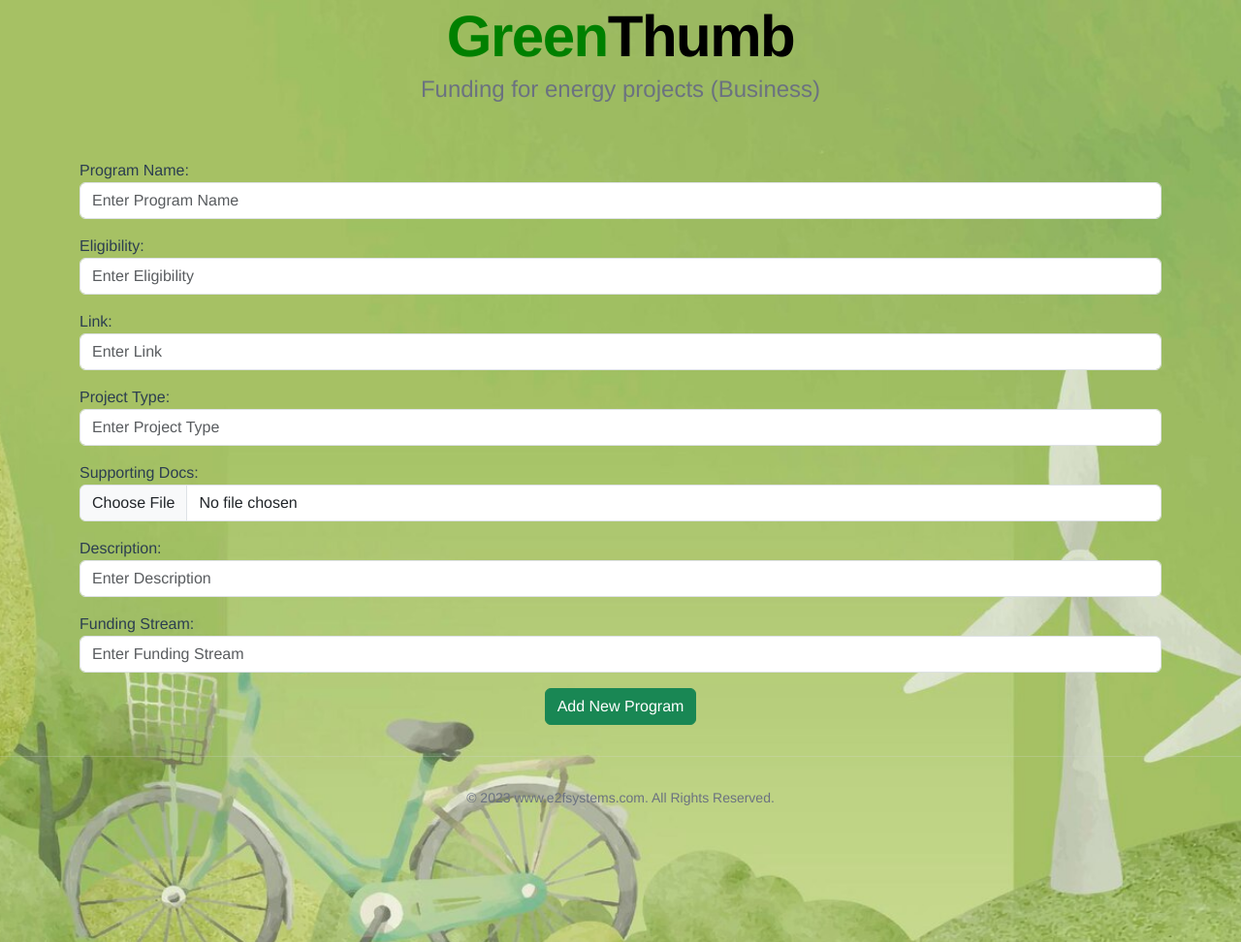
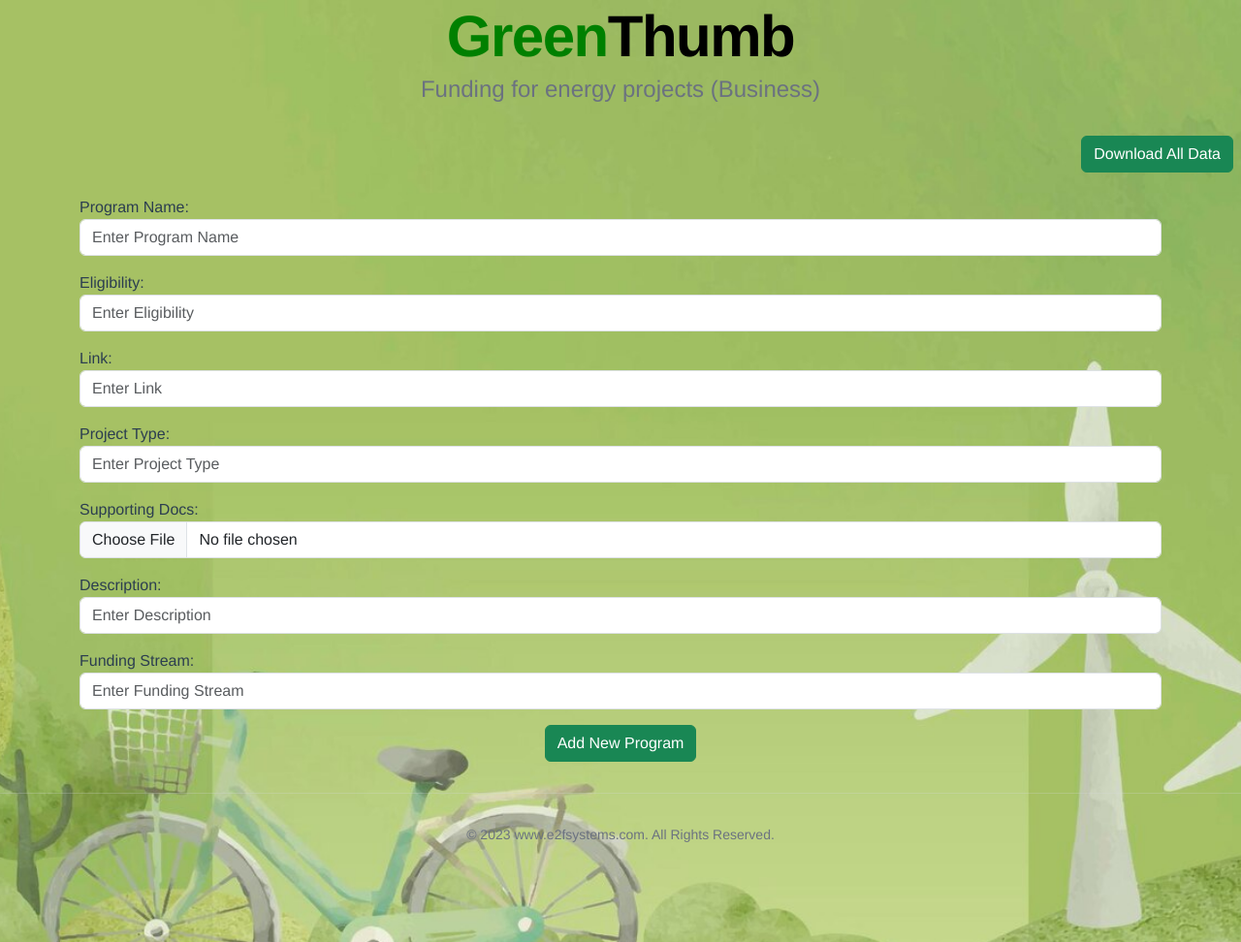
Before and after one commit to parampa10/E2F_systems, a Django app: page /add_program/ in a window 1280 px wide. Shown: the top 972 px of the page at 97% size. Run offline with Django 4.2, Linux system fonts and the light colour scheme; style sheets or scripts are compiled from the project's sources.

Commit message:
download done! :)

```diff
--- a/E2FSystems/home/templates/add_program.html
+++ b/E2FSystems/home/templates/add_program.html
@@ -13,6 +13,10 @@
         <h1 class="headingGT"><span style="color: green">Green</span>Thumb</h1>
         <p class="para">Funding for energy projects (Business)</p>
     </div>
+
+    <div class="d-flex flex-row-reverse ">
+        <a href="/download_data/"><button  class="btn btn-success m-2">Download All Data</button></a>
+    </div>
     <div class="container mt-3">
         <form method="POST" action="/add_program/" enctype="multipart/form-data">
             {% csrf_token %}
@@ -21,7 +25,7 @@
                     {{success_msg}}
                 </div>
             {% endif %}
-            <div class="mb-3 mt-3">
+            <div class="mb-3">
             <label style="display:flex" for="email">Program Name:</label>
             <input type="text" class="form-control" id="email" placeholder="Enter Program Name" name="program_name">
             </div>
--- a/E2FSystems/home/urls.py
+++ b/E2FSystems/home/urls.py
@@ -2,7 +2,7 @@
 from django.contrib import admin
 from django.urls import include, re_path,path
 
-from home.views import admin_login, contact_us, home,add_program,result,search
+from home.views import admin_login, contact_us, download_data, home,add_program,result,search
 
 urlpatterns = [
     path('', home),
@@ -11,5 +11,6 @@ urlpatterns = [
     path('add_program/',add_program),
     path('contact_us/',contact_us),
     path('search/',search),
+    path('download_data/',download_data),
 
 ]
--- a/E2FSystems/home/views.py
+++ b/E2FSystems/home/views.py
@@ -1,7 +1,11 @@
+import csv
+from http.client import HTTPResponse
+from django.http import HttpResponse
 import os
 from django.shortcuts import render
 from django.db.models import Q
-from home.models import Admin, ContactInfo, Program, UserSearch
+from home.models import Admin, Program, UserSearch
+from openpyxl import Workbook
 
 # Create your views here.
 def home(request):
@@ -143,3 +147,31 @@ def contact_us(request):
         new_inquiry.save()
         add_success="Request Sent Successfully!"
         return render(request,'contact.html',{'success_msg':add_success})
+
+def download_data(request):
+
+    data = Program.objects.all()
+
+    response = HttpResponse(content_type='text/csv')
+    response['Content-Disposition'] = 'attachment; filename="table_data.csv"'
+
+    writer = csv.writer(response)
+
+    # Write headers
+    headers = ['id', 'program_name', 'eligibility', 'link', 'project_type', 'description', 'funding_stream']
+    writer.writerow(headers)
+
+    # Write data rows
+    for row in data:
+        row_data = [row.id, row.program_name, row.eligibility, row.link, row.project_type, row.description, row.funding_stream]
+        writer.writerow(row_data)
+    return response
+
+
+
+    download_success="Data Downloaded Successfully!"
+    return render(request,'add_program.html',{'success_msg':download_success})
+
+def contact_us(request):
+    if request.method == "GET":
+        return render(request,'contact.html')
```
